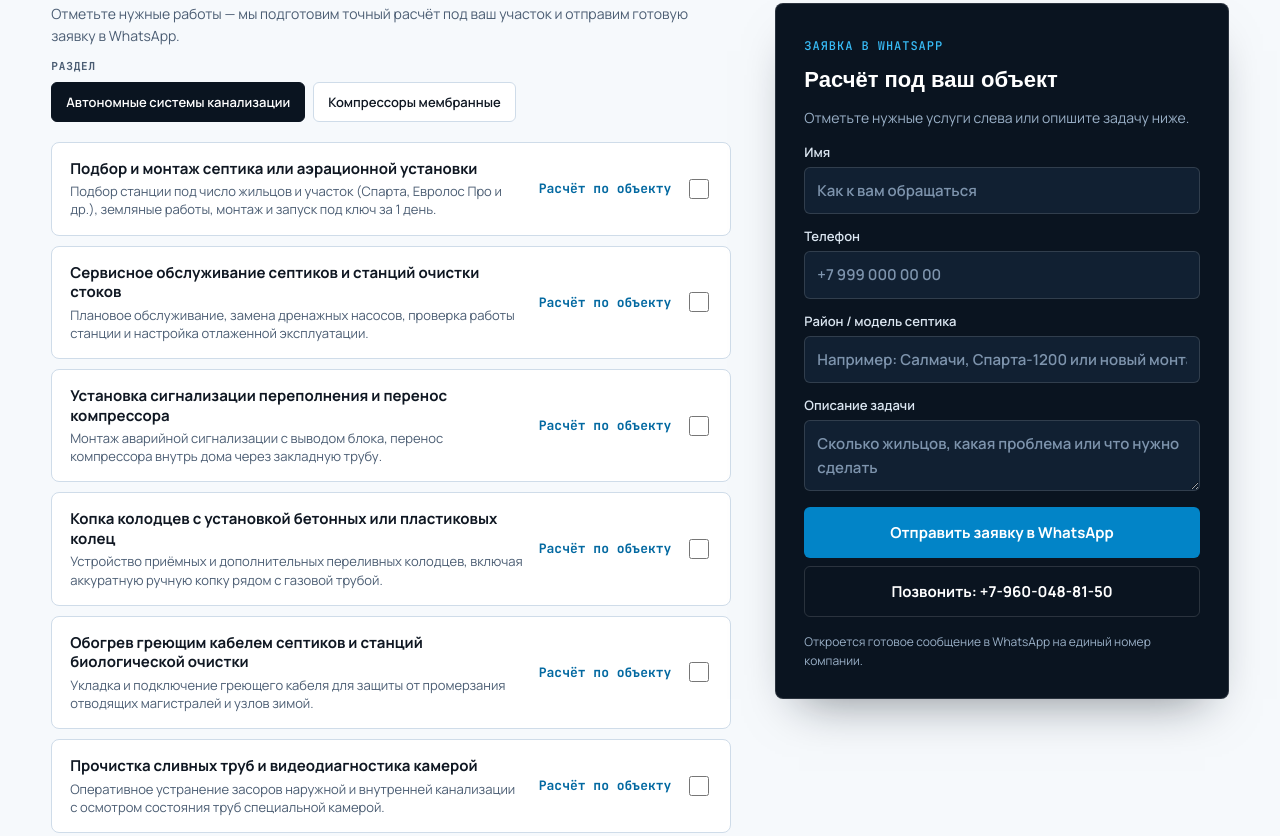
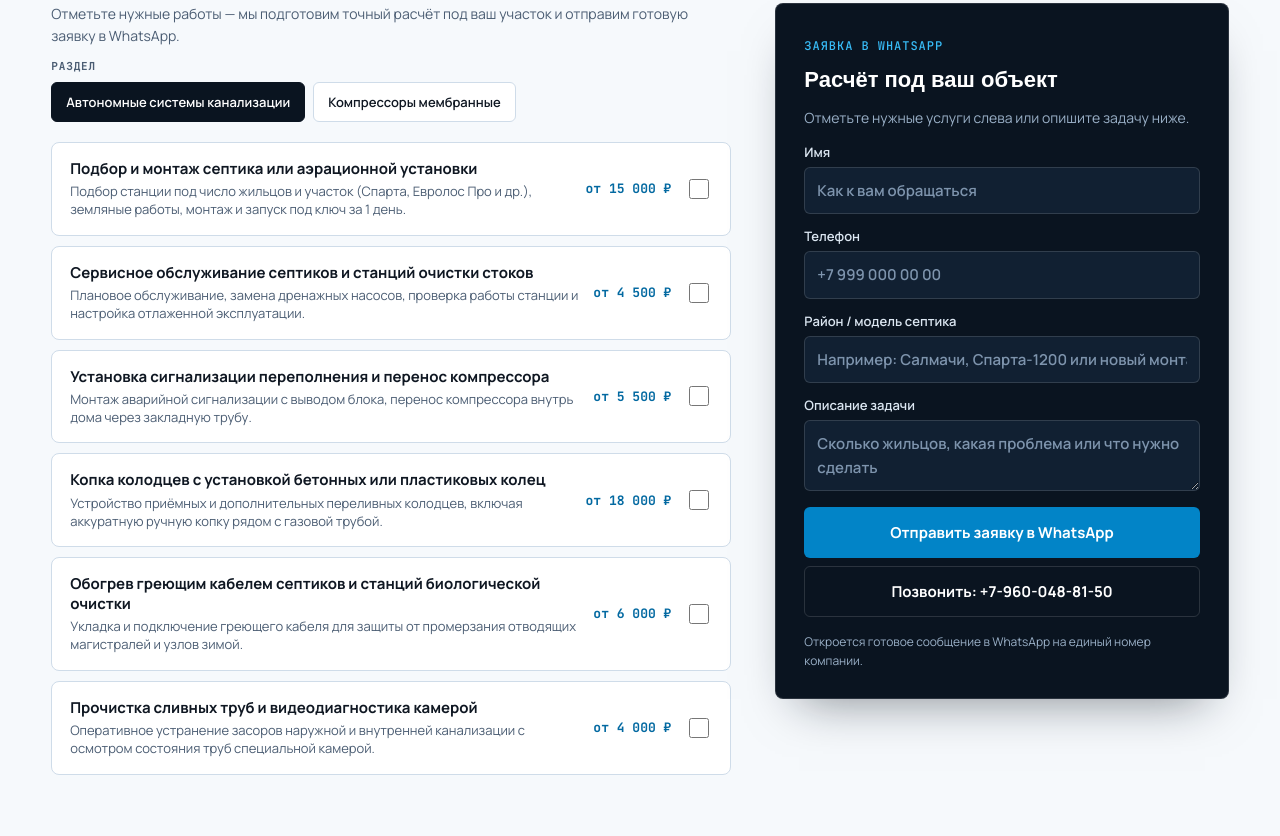
Before and after one commit to Zer0mistakes/Zer0mistakes.github.io, a plain HTML site: page aks-sistema/index.html in a window 1280 px wide. Shown: the part 1718-2554 px from the top of the page. Drawn offline with Linux system fonts and the light colour scheme; a web font is replaced by a local one.

Commit message:
Deploy aks-sistema

```diff
--- a/aks-sistema/index.html
+++ b/aks-sistema/index.html
@@ -137,9 +137,9 @@ const DEFAULT_CONFIG = {
       "title": "Подбор и монтаж септика или аэрационной установки",
       "section": "Автономные системы канализации",
       "category": "Все услуги",
-      "price": 0,
+      "price": 15000,
       "description": "Подбор станции под число жильцов и участок (Спарта, Евролос Про и др.), земляные работы, монтаж и запуск под ключ за 1 день.",
-      "duration": "",
+      "duration": "от",
       "discountPercent": null
     },
     {
@@ -147,9 +147,9 @@ const DEFAULT_CONFIG = {
       "title": "Сервисное обслуживание септиков и станций очистки стоков",
       "section": "Автономные системы канализации",
       "category": "Все услуги",
-      "price": 0,
+      "price": 4500,
       "description": "Плановое обслуживание, замена дренажных насосов, проверка работы станции и настройка отлаженной эксплуатации.",
-      "duration": "",
+      "duration": "от",
       "discountPercent": null
     },
     {
@@ -157,9 +157,9 @@ const DEFAULT_CONFIG = {
       "title": "Установка сигнализации переполнения и перенос компрессора",
       "section": "Автономные системы канализации",
       "category": "Все услуги",
-      "price": 0,
+      "price": 5500,
       "description": "Монтаж аварийной сигнализации с выводом блока, перенос компрессора внутрь дома через закладную трубу.",
-      "duration": "",
+      "duration": "от",
       "discountPercent": null
     },
     {
@@ -167,9 +167,9 @@ const DEFAULT_CONFIG = {
       "title": "Копка колодцев с установкой бетонных или пластиковых колец",
       "section": "Автономные системы канализации",
       "category": "Все услуги",
-      "price": 0,
+      "price": 18000,
       "description": "Устройство приёмных и дополнительных переливных колодцев, включая аккуратную ручную копку рядом с газовой трубой.",
-      "duration": "",
+      "duration": "от",
       "discountPercent": null
     },
     {
@@ -177,9 +177,9 @@ const DEFAULT_CONFIG = {
       "title": "Обогрев греющим кабелем септиков и станций биологической очистки",
       "section": "Автономные системы канализации",
       "category": "Все услуги",
-      "price": 0,
+      "price": 6000,
       "description": "Укладка и подключение греющего кабеля для защиты от промерзания отводящих магистралей и узлов зимой.",
-      "duration": "",
+      "duration": "от",
       "discountPercent": null
     },
     {
@@ -187,9 +187,9 @@ const DEFAULT_CONFIG = {
       "title": "Прочистка сливных труб и видеодиагностика камерой",
       "section": "Автономные системы канализации",
       "category": "Все услуги",
-      "price": 0,
+      "price": 4000,
       "description": "Оперативное устранение засоров наружной и внутренней канализации с осмотром состояния труб специальной камерой.",
-      "duration": "",
+      "duration": "от",
       "discountPercent": null
     },
     {
@@ -197,9 +197,9 @@ const DEFAULT_CONFIG = {
       "title": "Продажа и ремонт мембранных компрессоров",
       "section": "Компрессоры мембранные",
       "category": "Все услуги",
-      "price": 0,
+      "price": 3500,
       "description": "Подбор нового мембранного компрессора для станции биоочистки, замена мембран, диагностика и ремонт.",
-      "duration": "",
+      "duration": "от",
       "discountPercent": null
     }
   ]
```
Also changed, not shown: aks-sistema/admin/index.html (+14 -14 lines).
